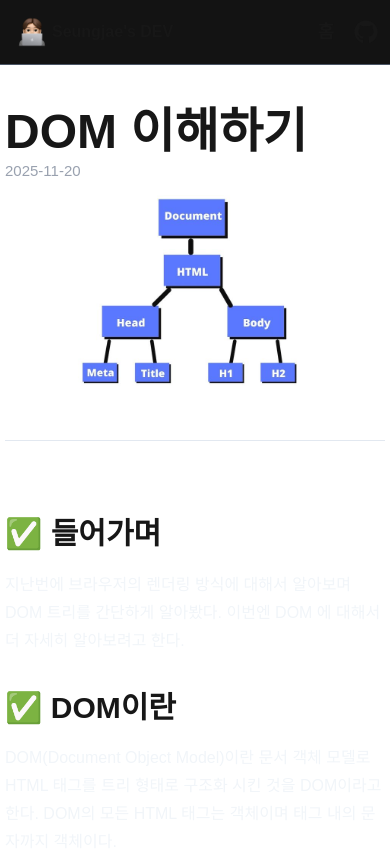
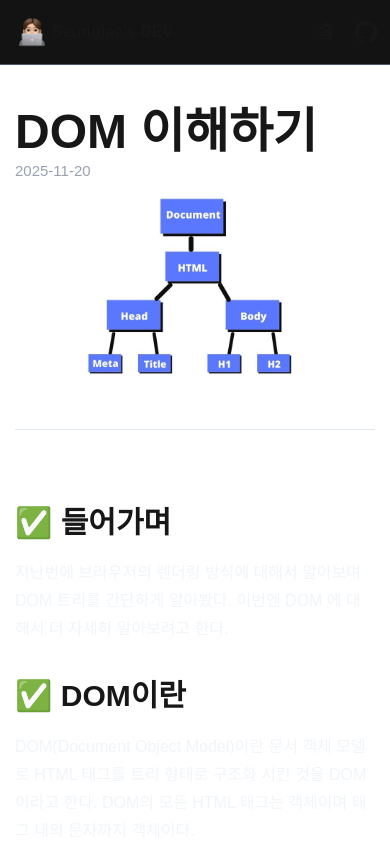
Before and after one commit to seungjae0619/dev-blog, a Next.js app: page /blog/dom in a window 390 px wide. Shown: the top 850 px of the page. Built offline with nearby package versions, Linux system fonts and the light colour scheme.

Commit message:
refactore: edit responsive design

```diff
--- a/app/blog/[slug]/page.tsx
+++ b/app/blog/[slug]/page.tsx
@@ -10,7 +10,7 @@ export default async function Page({
   const { default: Post, metadata } = await import(`@/posts/${slug}.mdx`);
 
   return (
-    <div className="m-auto md:w-[720px] pt-5  sm:w-[540px] w-[380px]">
+    <div className="m-auto md:w-[720px] pt-5  sm:w-[540px] w-[360px]">
       <div className="py-2">
         <span className="text-5xl font-bold">{metadata.title}</span>
         <p className="pt-1 text-[15px] text-gray-400">{metadata.date}</p>
--- a/components/PostList.tsx
+++ b/components/PostList.tsx
@@ -32,7 +32,7 @@ export default function PostList({ posts }: PostListProps) {
 
   return (
     <div className="flex ">
-      <div className="md:min-w-3xl rounded-2xl pr-10 sm:w-xl w-md max-[380px]:w-sm">
+      <div className="md:min-w-3xl rounded-2xl pr-10 sm:w-xl w-md max-[400px]:w-sm">
         {sortedPosts.map((item) => (
           <Link key={item.slug} href={`/blog/${item.slug}`}>
             <div className="group flex justify-between py-3 hover:opacity-80 cursor-pointer">
```
